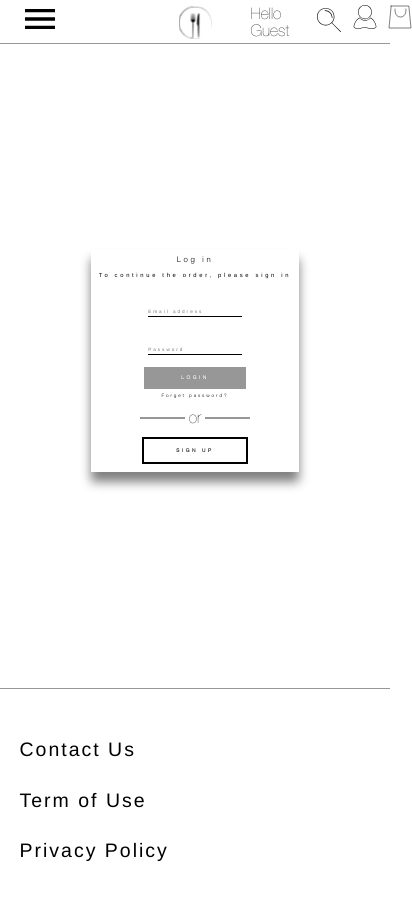
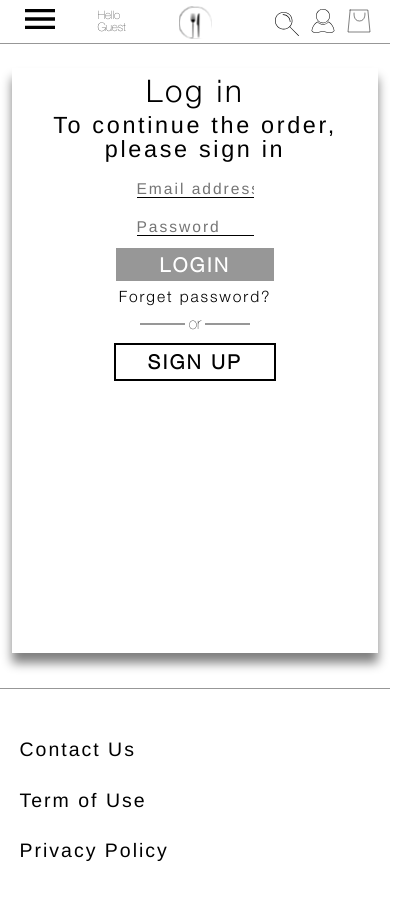
Before and after one commit to ovrutzki/epicur-front, a React (Create React App) app: page /log-in in a window 390 px wide. Shown: the top 900 px of the page, 412 px wide, since content can reach past the window. Built offline with nearby package versions, Linux system fonts and the light colour scheme; no server answers.

Commit message:
gitignore

```diff
--- a/src/component/LogIn/LogIn.css
+++ b/src/component/LogIn/LogIn.css
@@ -117,3 +117,47 @@
   span{
     font-family: "Helvetica bold";
   }
+
+  @media screen and (max-width: 450px) {
+    #login-main {
+      width: 90%;
+      height: 90%;
+    }
+
+    #title h1 {
+      font-size: 8vw;
+      line-height: 8vw;
+    }
+    #title h2 {
+      font-family: "Helvetica";
+      font-size: 6vw;
+      line-height: 6vw;
+    }
+    .login-btn {
+      height: 6vw;
+      width: 28vw;
+      padding: 5px 24px;
+      font-size: 5vw;
+      line-height: 5vw;
+    }
+    #sign-in-btn{
+      height: 6vw;
+      width: 28vw;
+      padding: 5px 24px;
+      font-size: 5vw;
+      line-height: 5vw;
+    }
+    #login-details input {
+      width: 30vw;
+    }
+
+    #login-details input::placeholder {
+      font-size: 4vw;
+      line-height:6vw;
+    }
+    #login-details p{
+      margin-top: 1vw;
+      line-height: 4vw;
+      font-size: 4vw;
+    }
+  }
--- a/src/component/Navbar/Navbar.tsx
+++ b/src/component/Navbar/Navbar.tsx
@@ -85,7 +85,7 @@ const Navbar: React.FC = () => {
           </NavLink>
         </div>
         <div id="right-nav">
-          <div>Hello {userName ? userName : "Guest"}</div>
+          <div id="user-name">Hello {userName ? userName : "Guest"}</div>
           <div id="search">
             <input type="text" placeholder="Search for restaurant, Chefs" />
           </div>
--- a/src/component/Navbar/navStyle.css
+++ b/src/component/Navbar/navStyle.css
@@ -159,5 +159,11 @@ nav{
   all: unset;
   display:block ;
 }
+#user-name{
+  font-size: 3vw;
+    width: 5vw;
+    position: absolute;
+    left: 25vw;
+}
 
 }
--- a/src/component/SignIn/SignIn.css
+++ b/src/component/SignIn/SignIn.css
@@ -13,6 +13,8 @@
   gap: 2.8vw;
   box-shadow: 0 10px 10px gray;
   padding: 2vw;
+  max-height: 580px;
+
 }
 #sign-title {
   display: flex;
@@ -107,8 +109,42 @@
 #black-style:hover {
   background-color: rgba(81, 81, 81, 1);
   cursor: pointer;
-
 }
 .sign-in-btn:hover {
-    cursor: no-drop;
+  cursor: no-drop;
 }
+
+@media screen and (max-width: 450px) {
+  #sign-main {
+    width: 90%;
+    height: 90%;
+  }
+  #sign-title h1 {
+    font-size: 8vw;
+    line-height: 8vw;
+  }
+  #sign-title h2 {
+    font-family: "Helvetica";
+    font-size: 6vw;
+    line-height: 6vw;
+  }
+
+  .sign-in-btn {
+    height: 6vw;
+    width: 28vw;
+    padding: 5px 24px;
+    font-size: 5vw;
+    line-height: 5vw;
+  }
+  #sign-details input {
+    width: 50vw;
+  }
+  #sign-details label {
+    font-size: 4vw;
+    line-height: 6vw;
+  }
+  #sign-details input::placeholder {
+    font-size: 3vw;
+    line-height: 6vw;
+  }
+}
```
Also changed, not shown: 1 other file (tests, documents, lock files or other folders).
